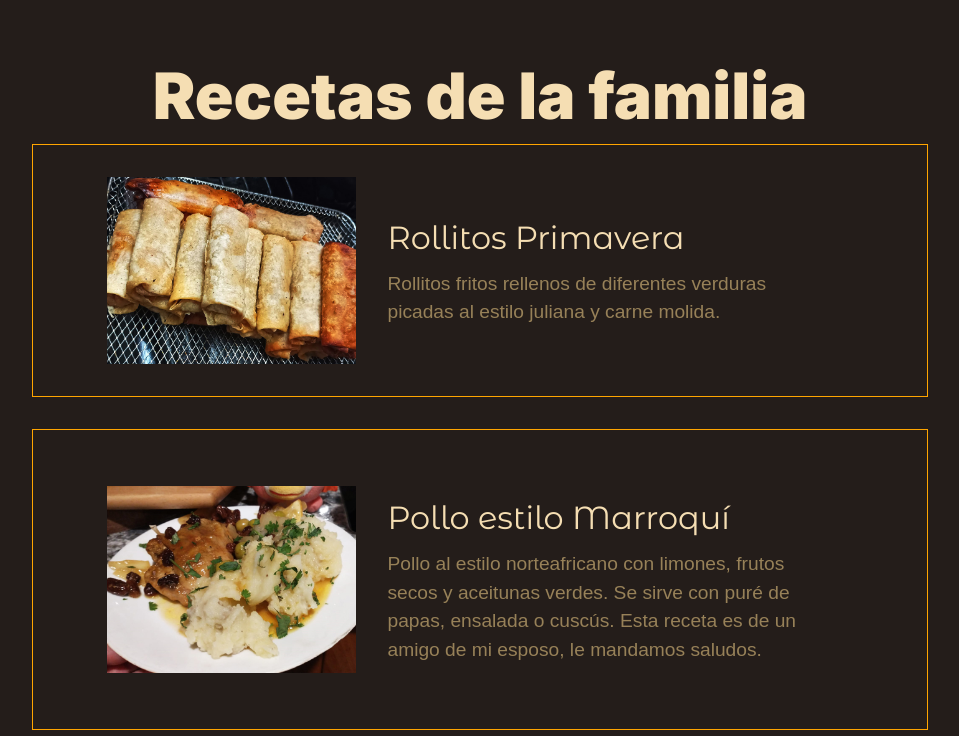
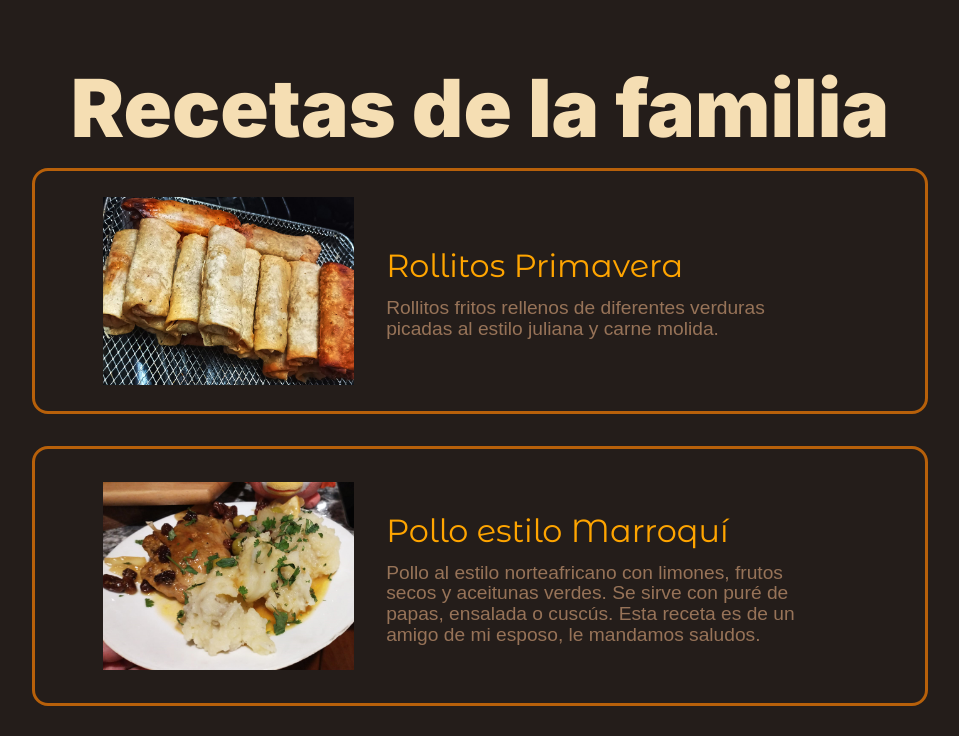
Before and after one commit to mabysmal/recetario, a Next.js app: page / in a window 1280 px wide. Shown: the top 736 px of the page, without its empty margins (160-1119 px from the left). Built offline with nearby package versions, Linux system fonts and the light colour scheme; a web font is replaced by a local one.

Commit message:
rounded edges, new colors, fonts and weight

```diff
--- a/app/page.js
+++ b/app/page.js
@@ -50,7 +50,7 @@ export default function Home() {
   const cards = Object.keys(recetas).map(id =>
     <div className='cards' href={'/recetas/' + id}><a href={'/recetas/' + id}></a>
 
-      <a href={'/recetas/' + id}>
+      <a className='liga' href={'/recetas/' + id}>
         <div className='card-content'>
           {whichImageToUse(id)}
 
--- a/app/styles.css
+++ b/app/styles.css
@@ -10,7 +10,7 @@ body {
 
 .title {
   color: wheat;
-  font-size: 400%;
+  font-size: 500%;
   text-align: center;
   justify-content: center;
   display: flex;
@@ -46,7 +46,7 @@ img.cardimg {
 }
 
 .card-content h3 {
-  color: wheat;
+  color: orange;
   font-size: 2rem;
   text-decoration: none;
   margin-bottom: 0;
@@ -54,20 +54,23 @@ img.cardimg {
 }
 
 .card-content p {
-  color: rgb(151, 129, 88);
+  color: rgb(151, 115, 88);
   font-size: 1.2rem;
   text-decoration: none;
   margin-top: 0.5rem;
   font-family: 'Mukta Vaani', sans-serif;
+  line-height: 1.3rem;
+
 
 }
 
 .card-content {
-  border: solid orange 1px;
+  border: solid rgb(183, 96, 10) 3px;
   justify-content: center;
-  padding: 2rem;
+  padding: 2%;
   margin-right: auto;
   margin-left: auto;
+  border-radius: 1rem;
 
 }
 
@@ -77,6 +80,9 @@ img.cardimg {
   justify-content: center;
 }
 
+a.liga {
+  text-decoration: none;
+}
 
 @media screen and (max-width: 600px) {
   .EntireContainer {
@@ -134,6 +140,8 @@ img.cardimg {
   div.text-cards{
     padding: 0;
   }
+
+
 }
 
 
```
